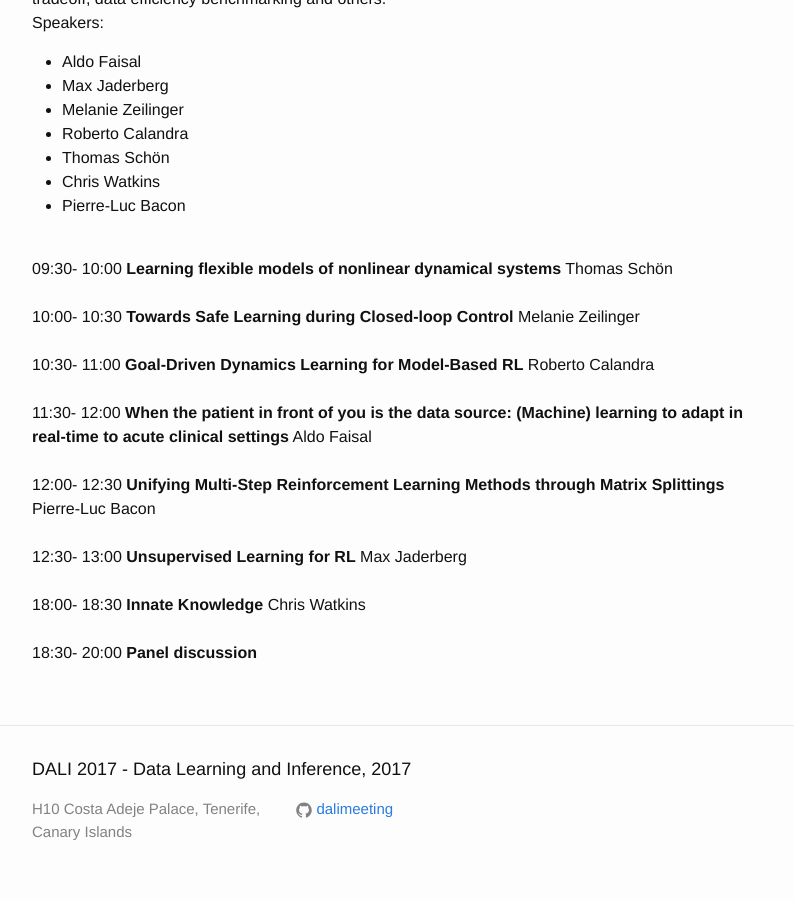
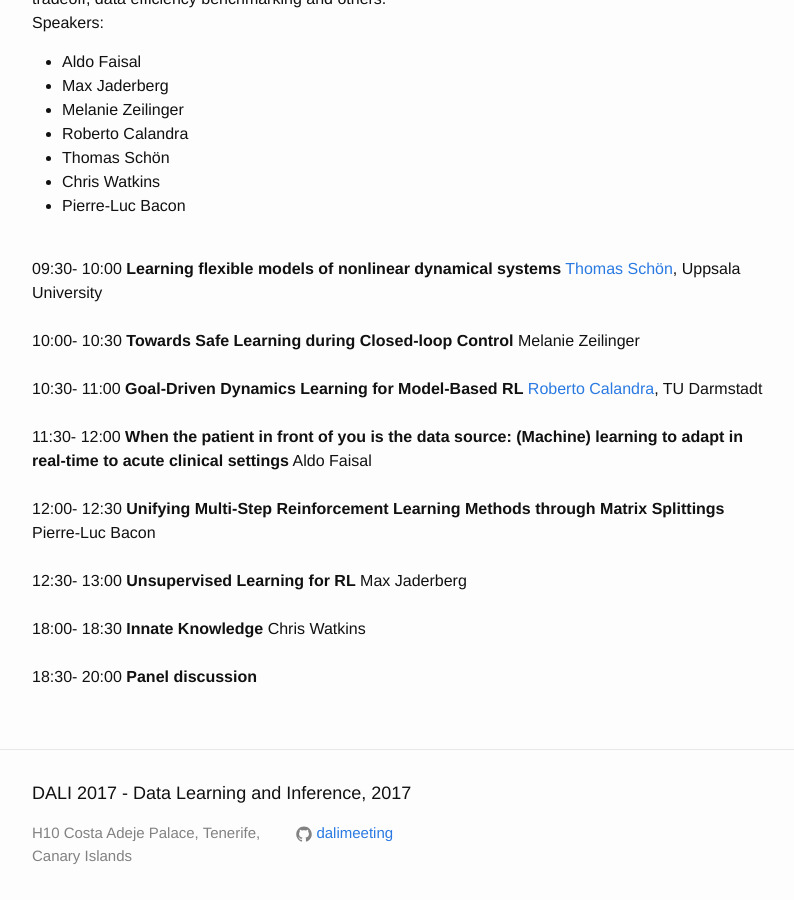
Before and after one commit to dalimeeting/dalimeeting.github.io, a Jekyll site: the page built from _posts/2017-04-20-data-efficient-reinforcement-learning.md, in a window 1280 px wide and 900 px high, scrolled down 772 px. Shown: the whole window, without its empty margins (238-1032 px from the left). Built offline with Jekyll 4.4.1, drawn with Linux system fonts in a browser that asks for light colours.

Commit message:
Update 2017-04-20-data-efficient-reinforcement-learning.md

```diff
--- a/_posts/2017-04-20-data-efficient-reinforcement-learning.md
+++ b/_posts/2017-04-20-data-efficient-reinforcement-learning.md
@@ -28,6 +28,8 @@ talks:
   author:
   - given: Thomas
     family: Schön
+    url: http://user.it.uu.se/~thosc112/
+    institute: Uppsala University
   youtube:
   start: "09:30"
   end: "10:00"
@@ -42,6 +44,8 @@ talks:
   author:
   - given: Roberto
     family: Calandra
+    url: http://www.ausy.tu-darmstadt.de/Team/RobertoCalandra
+    institute: TU Darmstadt
   youtube:
   start: "10:30"
   end: "11:00"
```
